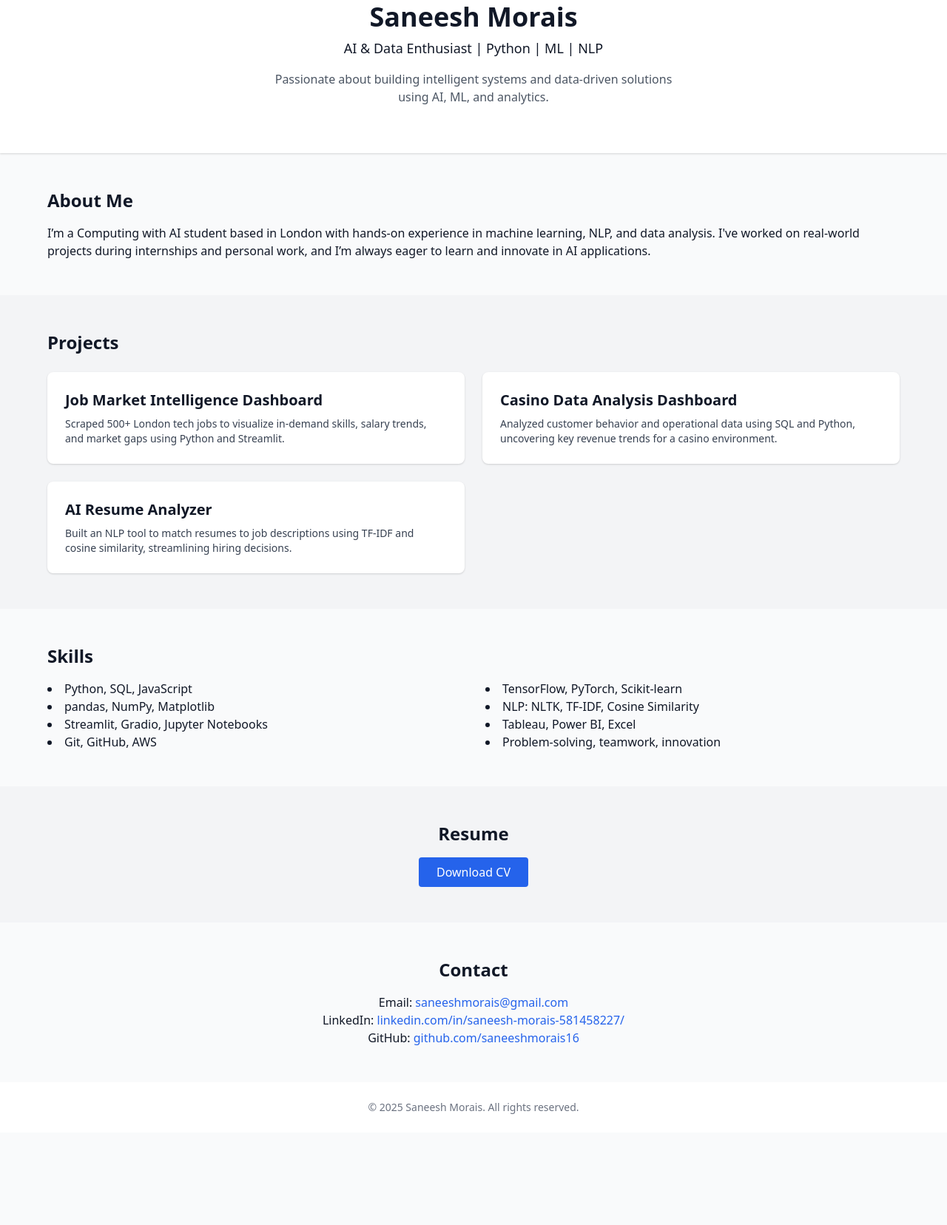
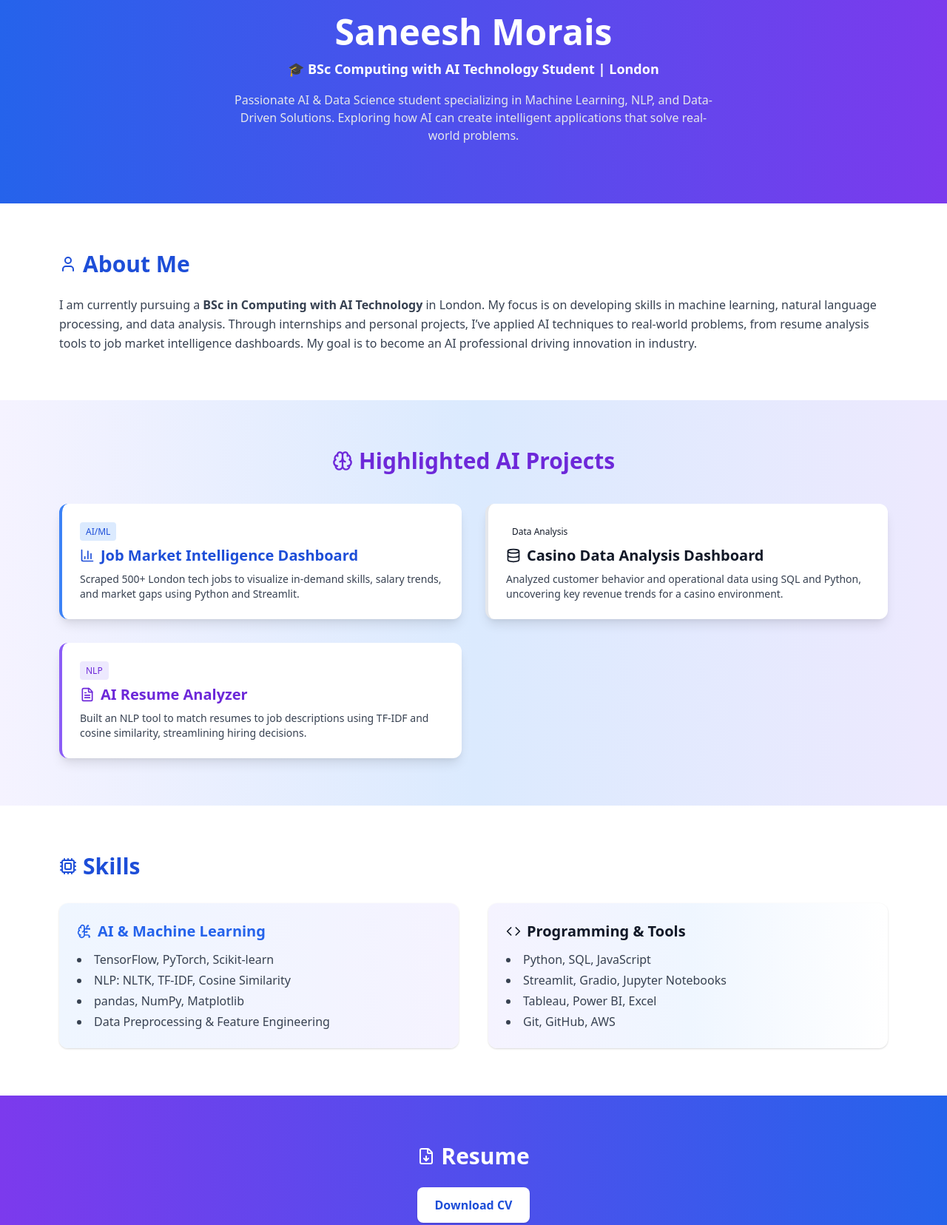
Before and after one commit to saneeshmorais16/saneesh_portfolio, a plain HTML site: page index.html in a window 1280 px wide. Shown: the part 61-1717 px from the top of the page at 74% size. Before the commit the page ends 1592 px from the top, so only its background shows below. Drawn offline with nearby package versions, Linux system fonts and the light colour scheme.

Commit message:
Update index.html

```diff
--- a/index.html
+++ b/index.html
@@ -3,77 +3,136 @@
 <head>
 <meta charset="UTF-8" />
 <meta name="viewport" content="width=device-width, initial-scale=1.0" />
-  <title>Saneesh Morais | Portfolio</title>
+<title>Saneesh Morais | AI Student Portfolio</title>
 <link href="https://cdn.jsdelivr.net/npm/tailwindcss@2.2.19/dist/tailwind.min.css" rel="stylesheet">
+<script src="https://unpkg.com/lucide@latest"></script>
 </head>
-<body class="bg-gray-50 text-gray-900">
+<body class="bg-gradient-to-br from-purple-50 via-blue-50 to-teal-50 text-gray-900">
 
 <!-- Hero Section -->
-  <section class="text-center py-16 bg-white shadow">
-    <h1 class="text-4xl font-bold">Saneesh Morais</h1>
-    <p class="text-lg mt-2">AI & Data Enthusiast | Python | ML | NLP</p>
-    <p class="mt-4 text-gray-600 max-w-xl mx-auto">Passionate about building intelligent systems and data-driven solutions using AI, ML, and analytics.</p>
+<section class="text-center py-20 bg-gradient-to-r from-blue-600 to-purple-600 text-white shadow-lg">
+  <h1 class="text-4xl md:text-5xl font-bold">Saneesh Morais</h1>
+  <p class="text-lg mt-3 font-semibold">🎓 BSc Computing with AI Technology Student | London</p>
+  <p class="mt-4 max-w-2xl mx-auto text-gray-200">
+    Passionate AI & Data Science student specializing in Machine Learning, NLP, and Data-Driven Solutions.
+    Exploring how AI can create intelligent applications that solve real-world problems.
+  </p>
 </section>
 
 <!-- About Section -->
-  <section class="py-12 px-4 md:px-16">
-    <h2 class="text-2xl font-semibold mb-4">About Me</h2>
-    <p>I’m a Computing with AI student based in London with hands-on experience in machine learning, NLP, and data analysis. I've worked on real-world projects during internships and personal work, and I’m always eager to learn and innovate in AI applications.</p>
+<section class="py-16 px-6 md:px-20 bg-white">
+  <div class="flex items-center mb-6">
+    <i data-lucide="user" class="w-6 h-6 text-blue-700 mr-2"></i>
+    <h2 class="text-3xl font-semibold text-blue-700">About Me</h2>
+  </div>
+  <p class="leading-relaxed text-gray-700">
+    I am currently pursuing a <strong>BSc in Computing with AI Technology</strong> in London.
+    My focus is on developing skills in machine learning, natural language processing, and data analysis.
+    Through internships and personal projects, I’ve applied AI techniques to real-world problems, from resume analysis tools to job market intelligence dashboards.
+    My goal is to become an AI professional driving innovation in industry.
+  </p>
 </section>
 
 <!-- Projects Section -->
-  <section class="bg-gray-100 py-12 px-4 md:px-16">
-    <h2 class="text-2xl font-semibold mb-6">Projects</h2>
-    <div class="grid md:grid-cols-2 gap-6">
-      <div class="bg-white p-6 rounded-lg shadow">
-        <h3 class="text-xl font-bold">Job Market Intelligence Dashboard</h3>
-        <p class="mt-2 text-sm text-gray-700">Scraped 500+ London tech jobs to visualize in-demand skills, salary trends, and market gaps using Python and Streamlit.</p>
+<section class="py-16 px-6 md:px-20 bg-gradient-to-r from-teal-100 via-blue-100 to-purple-100">
+  <div class="flex justify-center items-center mb-10">
+    <i data-lucide="brain" class="w-7 h-7 text-purple-700 mr-2"></i>
+    <h2 class="text-3xl font-semibold text-purple-700">Highlighted AI Projects</h2>
   </div>
-      <div class="bg-white p-6 rounded-lg shadow">
-        <h3 class="text-xl font-bold">Casino Data Analysis Dashboard</h3>
-        <p class="mt-2 text-sm text-gray-700">Analyzed customer behavior and operational data using SQL and Python, uncovering key revenue trends for a casino environment.</p>
+  <div class="grid md:grid-cols-2 gap-8">
+    <div class="bg-white p-6 rounded-xl shadow-lg border-l-4 border-blue-500 hover:scale-105 transform transition">
+      <span class="text-xs bg-blue-100 text-blue-700 px-2 py-1 rounded">AI/ML</span>
+      <h3 class="text-xl font-bold mt-2 text-blue-700 flex items-center">
+        <i data-lucide="bar-chart-3" class="w-5 h-5 mr-2"></i> Job Market Intelligence Dashboard
+      </h3>
+      <p class="mt-2 text-sm text-gray-700">
+        Scraped 500+ London tech jobs to visualize in-demand skills, salary trends, and market gaps using Python and Streamlit.
+      </p>
     </div>
-      <div class="bg-white p-6 rounded-lg shadow">
-        <h3 class="text-xl font-bold">AI Resume Analyzer</h3>
-        <p class="mt-2 text-sm text-gray-700">Built an NLP tool to match resumes to job descriptions using TF-IDF and cosine similarity, streamlining hiring decisions.</p>
+    <div class="bg-white p-6 rounded-xl shadow-lg border-l-4 border-teal-500 hover:scale-105 transform transition">
+      <span class="text-xs bg-teal-100 text-teal-700 px-2 py-1 rounded">Data Analysis</span>
+      <h3 class="text-xl font-bold mt-2 text-teal-700 flex items-center">
+        <i data-lucide="database" class="w-5 h-5 mr-2"></i> Casino Data Analysis Dashboard
+      </h3>
+      <p class="mt-2 text-sm text-gray-700">
+        Analyzed customer behavior and operational data using SQL and Python, uncovering key revenue trends for a casino environment.
+      </p>
+    </div>
+    <div class="bg-white p-6 rounded-xl shadow-lg border-l-4 border-purple-500 hover:scale-105 transform transition">
+      <span class="text-xs bg-purple-100 text-purple-700 px-2 py-1 rounded">NLP</span>
+      <h3 class="text-xl font-bold mt-2 text-purple-700 flex items-center">
+        <i data-lucide="file-text" class="w-5 h-5 mr-2"></i> AI Resume Analyzer
+      </h3>
+      <p class="mt-2 text-sm text-gray-700">
+        Built an NLP tool to match resumes to job descriptions using TF-IDF and cosine similarity, streamlining hiring decisions.
+      </p>
     </div>
   </div>
 </section>
 
 <!-- Skills Section -->
-  <section class="py-12 px-4 md:px-16">
-    <h2 class="text-2xl font-semibold mb-4">Skills</h2>
-    <ul class="list-disc list-inside grid grid-cols-2 gap-x-8">
+<section class="py-16 px-6 md:px-20 bg-white">
+  <div class="flex items-center mb-8">
+    <i data-lucide="cpu" class="w-6 h-6 text-blue-700 mr-2"></i>
+    <h2 class="text-3xl font-semibold text-blue-700">Skills</h2>
+  </div>
+  <div class="grid md:grid-cols-2 gap-10">
+    <div class="bg-gradient-to-r from-blue-50 to-purple-50 p-6 rounded-xl shadow">
+      <h3 class="text-xl font-bold mb-3 text-blue-600 flex items-center">
+        <i data-lucide="brain-circuit" class="w-5 h-5 mr-2"></i> AI & Machine Learning
+      </h3>
+      <ul class="list-disc list-inside text-gray-700 space-y-1">
+        <li>TensorFlow, PyTorch, Scikit-learn</li>
+        <li>NLP: NLTK, TF-IDF, Cosine Similarity</li>
+        <li>pandas, NumPy, Matplotlib</li>
+        <li>Data Preprocessing & Feature Engineering</li>
+      </ul>
+    </div>
+    <div class="bg-gradient-to-r from-teal-50 to-blue-50 p-6 rounded-xl shadow">
+      <h3 class="text-xl font-bold mb-3 text-teal-600 flex items-center">
+        <i data-lucide="code" class="w-5 h-5 mr-2"></i> Programming & Tools
+      </h3>
+      <ul class="list-disc list-inside text-gray-700 space-y-1">
         <li>Python, SQL, JavaScript</li>
-      <li>TensorFlow, PyTorch, Scikit-learn</li>
-      <li>pandas, NumPy, Matplotlib</li>
-      <li>NLP: NLTK, TF-IDF, Cosine Similarity</li>
         <li>Streamlit, Gradio, Jupyter Notebooks</li>
         <li>Tableau, Power BI, Excel</li>
         <li>Git, GitHub, AWS</li>
-      <li>Problem-solving, teamwork, innovation</li>
       </ul>
+    </div>
+  </div>
 </section>
 
 <!-- Resume Section -->
-  <section class="bg-gray-100 py-12 px-4 md:px-16 text-center">
-    <h2 class="text-2xl font-semibold mb-4">Resume</h2>
-    <a href="CV_Saneesh.pdf" target="_blank" download class="inline-block px-6 py-2 bg-blue-600 text-white rounded hover:bg-blue-700">
+<section class="py-16 px-6 md:px-20 text-center bg-gradient-to-r from-purple-600 to-blue-600 text-white">
+  <div class="flex justify-center items-center mb-6">
+    <i data-lucide="file-down" class="w-6 h-6 text-white mr-2"></i>
+    <h2 class="text-3xl font-semibold">Resume</h2>
+  </div>
+  <a href="CV_Saneesh.pdf" target="_blank" download
+     class="inline-block px-6 py-3 bg-white text-blue-700 font-semibold rounded-lg shadow hover:bg-gray-100 transition">
     Download CV
   </a>
 </section>
 
 <!-- Contact Section -->
-  <section class="py-12 px-4 md:px-16 text-center">
-    <h2 class="text-2xl font-semibold mb-4">Contact</h2>
-    <p>Email: <a href="mailto:saneesh@example.com" class="text-blue-600">saneeshmorais@gmail.com</a></p>
-    <p>LinkedIn: <a href="https://linkedin.com/in/saneeshmorais" class="text-blue-600" target="_blank">linkedin.com/in/saneesh-morais-581458227/</a></p>
-    <p>GitHub: <a href="https://github.com/saneeshmorais" class="text-blue-600" target="_blank">github.com/saneeshmorais16</a></p>
+<section class="py-16 px-6 md:px-20 text-center bg-white">
+  <div class="flex justify-center items-center mb-6">
+    <i data-lucide="send" class="w-6 h-6 text-blue-700 mr-2"></i>
+    <h2 class="text-3xl font-semibold text-blue-700">Contact</h2>
+  </div>
+  <p class="mb-2">📧 <a href="mailto:saneeshmorais@gmail.com" class="text-purple-600 hover:underline">saneeshmorais@gmail.com</a></p>
+  <p class="mb-2">🔗 <a href="https://linkedin.com/in/saneeshmorais" class="text-blue-600 hover:underline" target="_blank">LinkedIn</a></p>
+  <p>💻 <a href="https://github.com/saneeshmorais16" class="text-teal-600 hover:underline" target="_blank">GitHub</a></p>
 </section>
 
-  <footer class="text-center text-sm py-6 bg-white text-gray-500">
+<!-- Footer -->
+<footer class="text-center text-sm py-6 bg-gradient-to-r from-blue-600 to-purple-600 text-gray-200">
   © 2025 Saneesh Morais. All rights reserved.
 </footer>
 
+<script>
+  lucide.createIcons(); // render Lucide icons
+</script>
+
 </body>
 </html>
```
Lines whose indentation alone changed are shown as unchanged.
